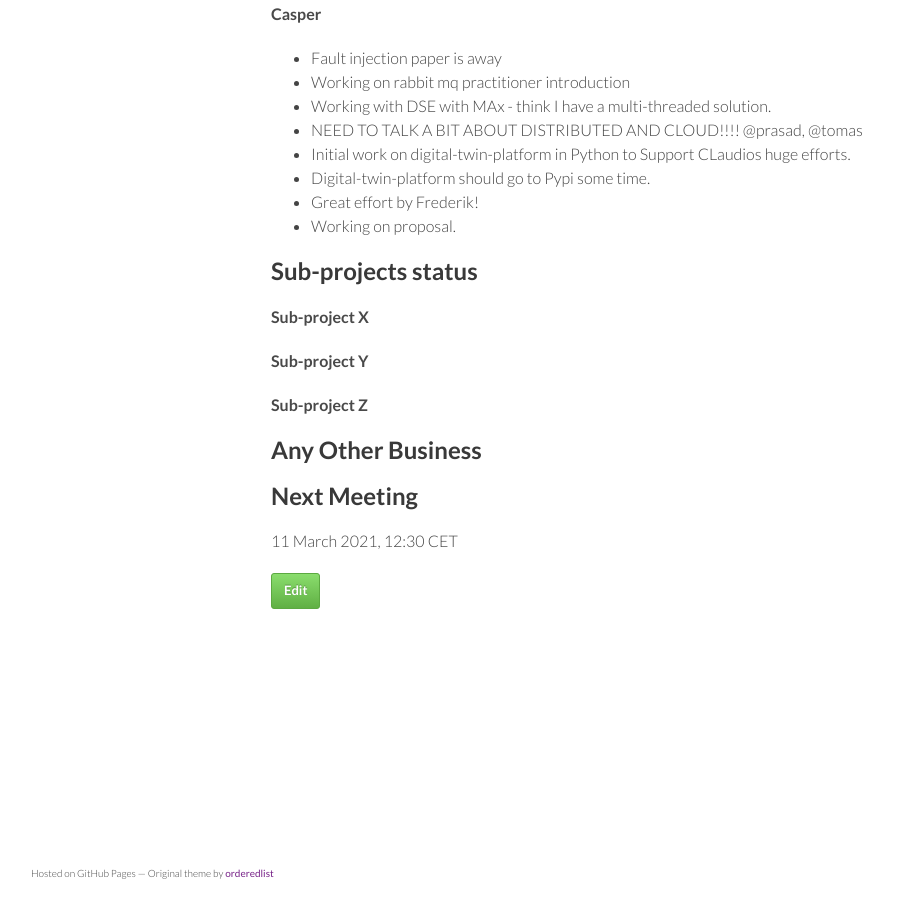
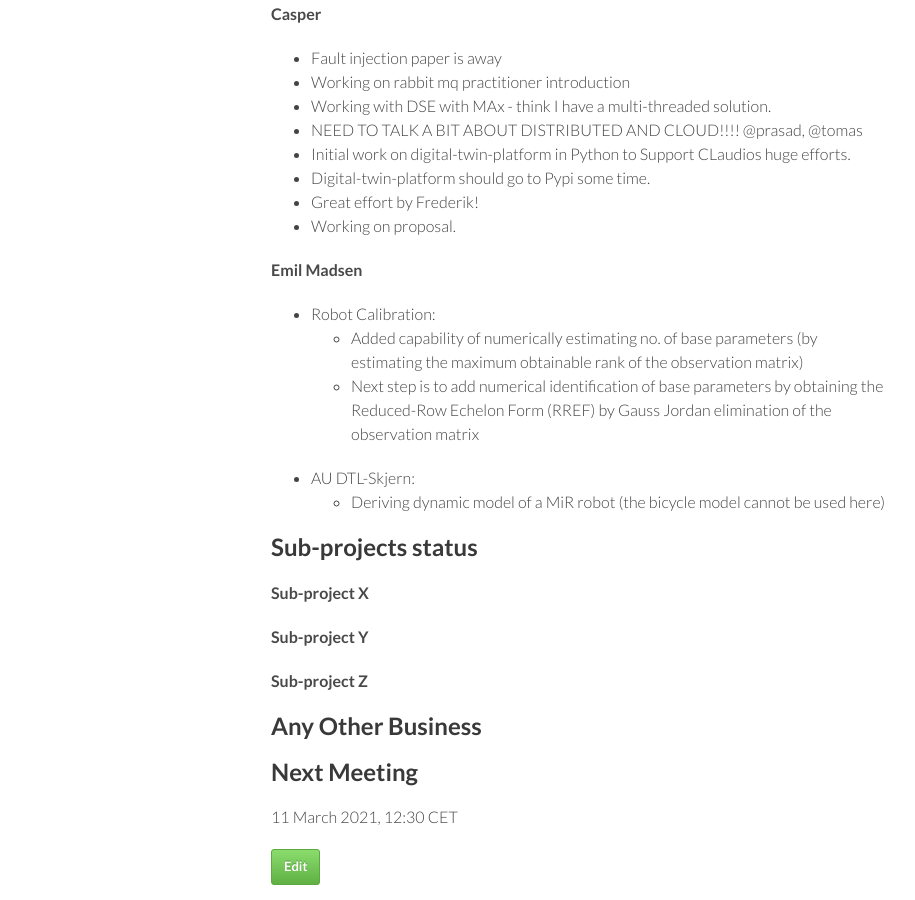
Before and after one commit to digitaltwincentre/digitaltwincentre.github.io, a Jekyll site: the page built from _biweeklies/Biweekly-34.md, in a window 1280 px wide and 900 px high, scrolled down 1403 px. Shown: the whole window, without its empty margins (179-1094 px from the left). Built offline with Jekyll 4.4.1, drawn with Linux system fonts in a browser that asks for light colours; nearby versions of some CDN libraries.

Commit message:
Update Biweekly-34.md

```diff
--- a/_biweeklies/Biweekly-34.md
+++ b/_biweeklies/Biweekly-34.md
@@ -65,6 +65,13 @@ date: 26 February 2021, 1330 CET
 * Great effort by Frederik!
 * Working on proposal.
 
+#### Emil Madsen
+* Robot Calibration:
+  * Added capability of numerically estimating no. of base parameters (by estimating the maximum obtainable rank of the observation matrix)
+  * Next step is to add numerical identification of base parameters by obtaining the Reduced-Row Echelon Form (RREF) by Gauss Jordan elimination of the observation matrix
+* AU DTL-Skjern:
+  * Deriving dynamic model of a MiR robot (the bicycle model cannot be used here)
+
 ## Sub-projects status
 
 #### Sub-project X
```
